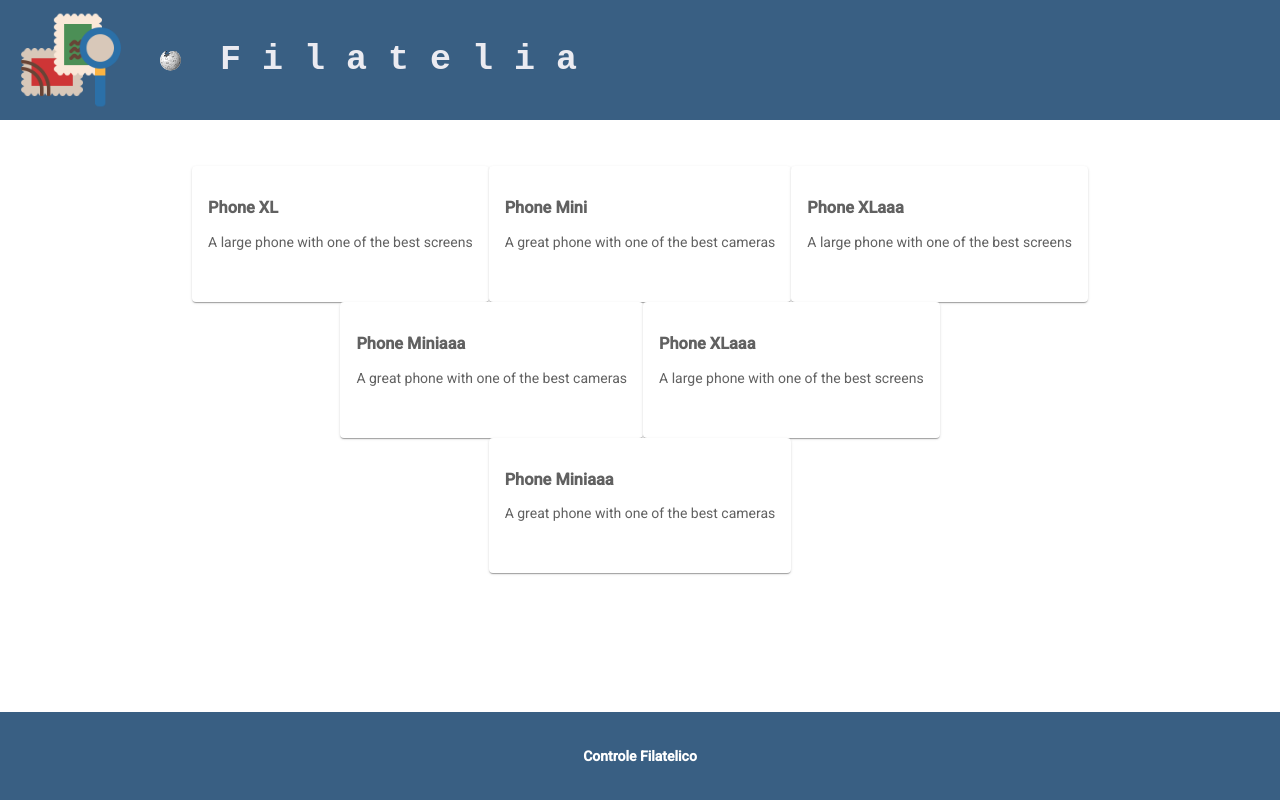
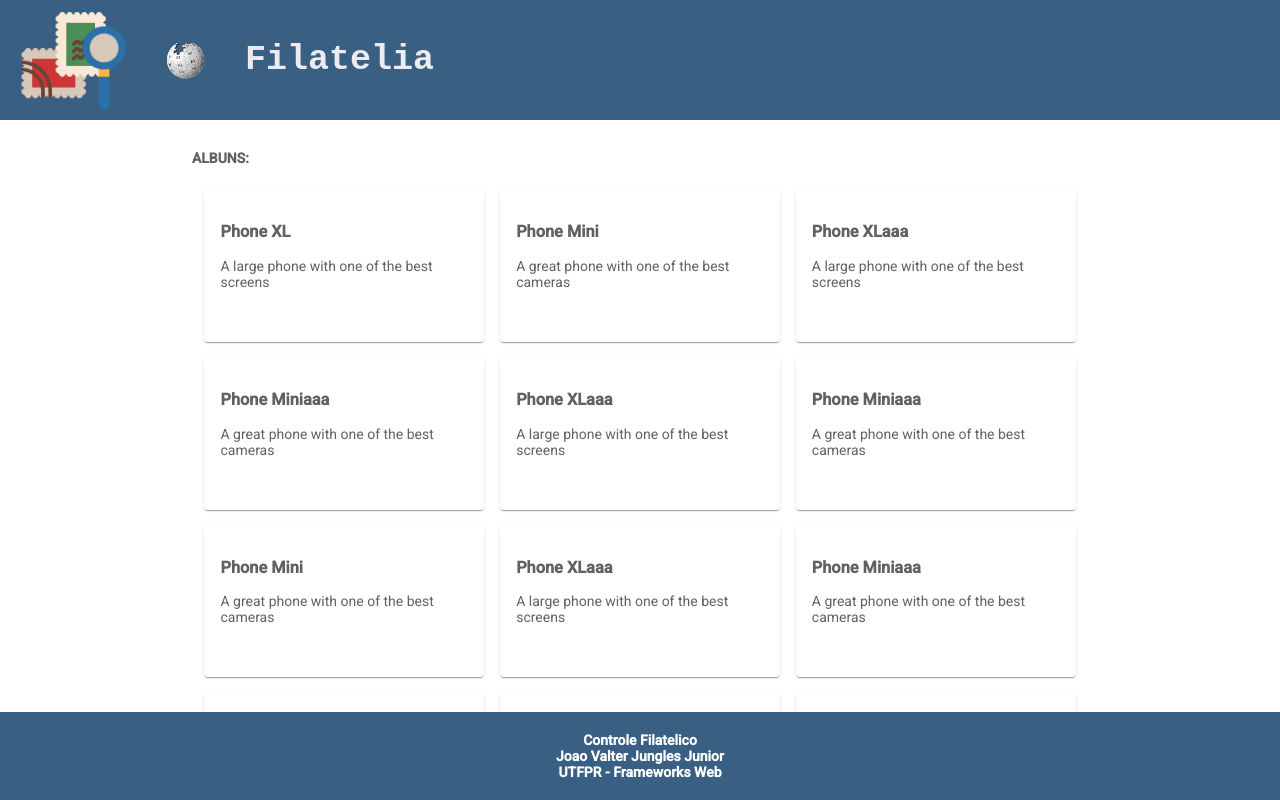
Before and after one commit to jvjungles/nvj8kz, an Angular app: page / in a window 1280 px wide. Shown: the top 800 px of the page. Built offline with nearby package versions, Linux system fonts and the light colour scheme.

Commit message:
finish
finish

```diff
--- a/src/app/footer/footer.component.css
+++ b/src/app/footer/footer.component.css
@@ -215,7 +215,9 @@ footer {
     background-color: #f8f8f8;
     padding: 20px;
     display: flex;
+    flex-direction: column;
     align-items: center;
+    text-align: center;
     justify-content: center;
     background-color: #395f83;
     color: white;
--- a/src/app/footer/footer.component.html
+++ b/src/app/footer/footer.component.html
@@ -1,6 +1,8 @@
 <!-- Footer -->
 <footer>
+  Controle Filatelico
   <br>
-  Controle Filatelico
-  <br><br>
+  Joao Valter Jungles Junior
+  <br>
+  UTFPR - Frameworks Web
 </footer>
--- a/src/app/product-list/product-list.component.css
+++ b/src/app/product-list/product-list.component.css
@@ -79,12 +79,6 @@
     box-shadow: 0 2px 4px rgba(0, 0, 0, 0.24), 0 2px 4px rgba(0, 0, 0, 0.12);
   }
 
-  .card-container {
-    display: flex;
-    flex-wrap: wrap;
-    margin-top: 16px;
-  }
-
   .card {
     all: unset;
     border-radius: 4px;
@@ -101,3 +95,8 @@
     transition: all 0.2s ease-in-out;
     line-height: 24px;
   }
+
+  .card-item {
+    width: calc(33% - 16px); /* A largura é definida como metade do container, subtraindo o espaçamento entre os cards */
+    margin: 8px;
+  }
--- a/src/app/product-list/product-list.component.html
+++ b/src/app/product-list/product-list.component.html
@@ -1,5 +1,10 @@
+
+<div>
+  <b>ALBUNS:</b>
+</div>
+
 <div class="card-container">
-    <mat-card *ngFor="let product of products" class="clickable-card" (click)="onCardClick(product)">
+    <mat-card *ngFor="let product of products" class="clickable-card card-item" (click)="onCardClick(product)">
       <mat-card-content>
         <h3>{{ product.name }}</h3>
         <p>{{ product.description }}</p>
@@ -9,3 +14,7 @@
       </mat-card-actions>
     </mat-card>
 </div>
+
+<div>
+  <br><br><br><br> <br><br>
+</div>
--- a/src/app/products.ts
+++ b/src/app/products.ts
@@ -41,5 +41,59 @@ export const products = [
     name: 'Phone Miniaaa',
     price: 699,
     description: 'A great phone with one of the best cameras'
+  },
+  {
+    id: 2,
+    name: 'Phone Mini',
+    price: 699,
+    description: 'A great phone with one of the best cameras'
+  },
+  {
+    id: 3,
+    name: 'Phone XLaaa',
+    price: 799,
+    description: 'A large phone with one of the best screens'
+  },
+  {
+    id: 4,
+    name: 'Phone Miniaaa',
+    price: 699,
+    description: 'A great phone with one of the best cameras'
+  },
+  {
+    id: 5,
+    name: 'Phone XLaaa',
+    price: 799,
+    description: 'A large phone with one of the best screens'
+  },
+  {
+    id: 6,
+    name: 'Phone Miniaaa',
+    price: 699,
+    description: 'A great phone with one of the best cameras'
+  },
+  {
+    id: 6,
+    name: 'Phone Miniaaa',
+    price: 699,
+    description: 'A great phone with one of the best cameras'
+  },
+  {
+    id: 5,
+    name: 'Phone XLaaa',
+    price: 799,
+    description: 'A large phone with one of the best screens'
+  },
+  {
+    id: 6,
+    name: 'Phone Miniaaa',
+    price: 699,
+    description: 'A great phone with one of the best cameras'
+  },
+  {
+    id: 6,
+    name: 'Phone Miniaaa',
+    price: 699,
+    description: 'A great phone with one of the best cameras'
   }
 ];
--- a/src/app/top-bar/top-bar.component.html
+++ b/src/app/top-bar/top-bar.component.html
@@ -1,9 +1,16 @@
 <div class="toolbar" role="banner" >
-    <img width="110" alt="Selo logo" src="assets/filatelia_logo.png"/>
-    <div>
-      <a href="https://pt.wikipedia.org/wiki/Filatelia" style="display: flex; align-items: baseline;">
-        <img width="25" alt="Filatelia Logo" src="assets/wikipedia_logo.svg"/>
-      </a>
-    </div>
-    <span style="font-size: 35px; color: rgb(235, 235, 241); font-family:  monospace">&nbsp;F  i  l  a  t  e  l  i  a </span>
+  <img width="115"
+        alt="Selo logo"
+        src="assets/filatelia_logo.png"/>
+  <div>
+    <a href="https://pt.wikipedia.org/wiki/Filatelia"
+      style="display: flex; align-items: baseline;">
+      <img width="45"
+            alt="Filatelia Logo"
+            src="assets/wikipedia_logo.svg"
+            title="Wikipedia"/>
+    </a>
   </div>
+  <span style="font-size: 35px; color: rgb(235, 235, 241); font-family:  monospace">
+    &nbsp;Filatelia</span>
+</div>
```
